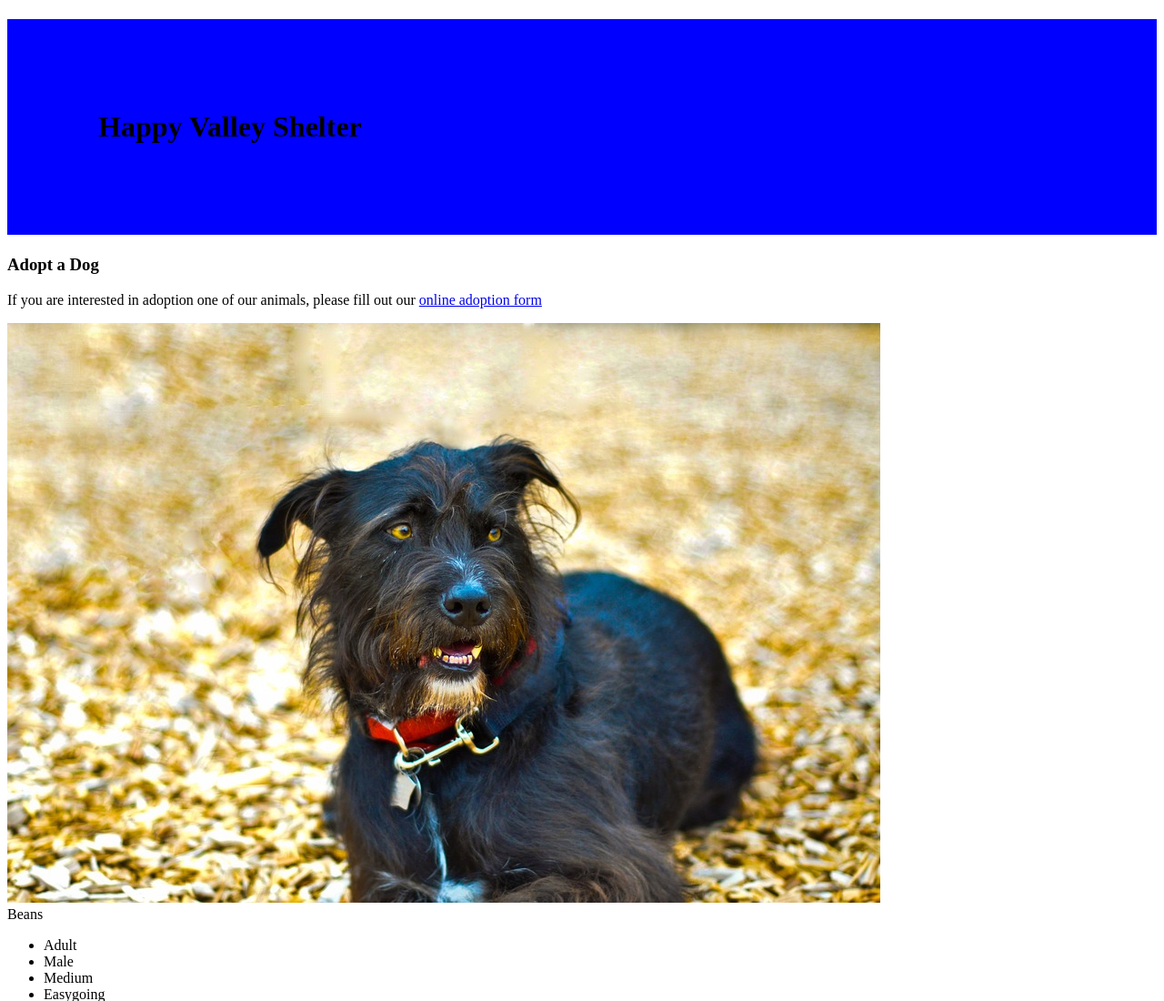
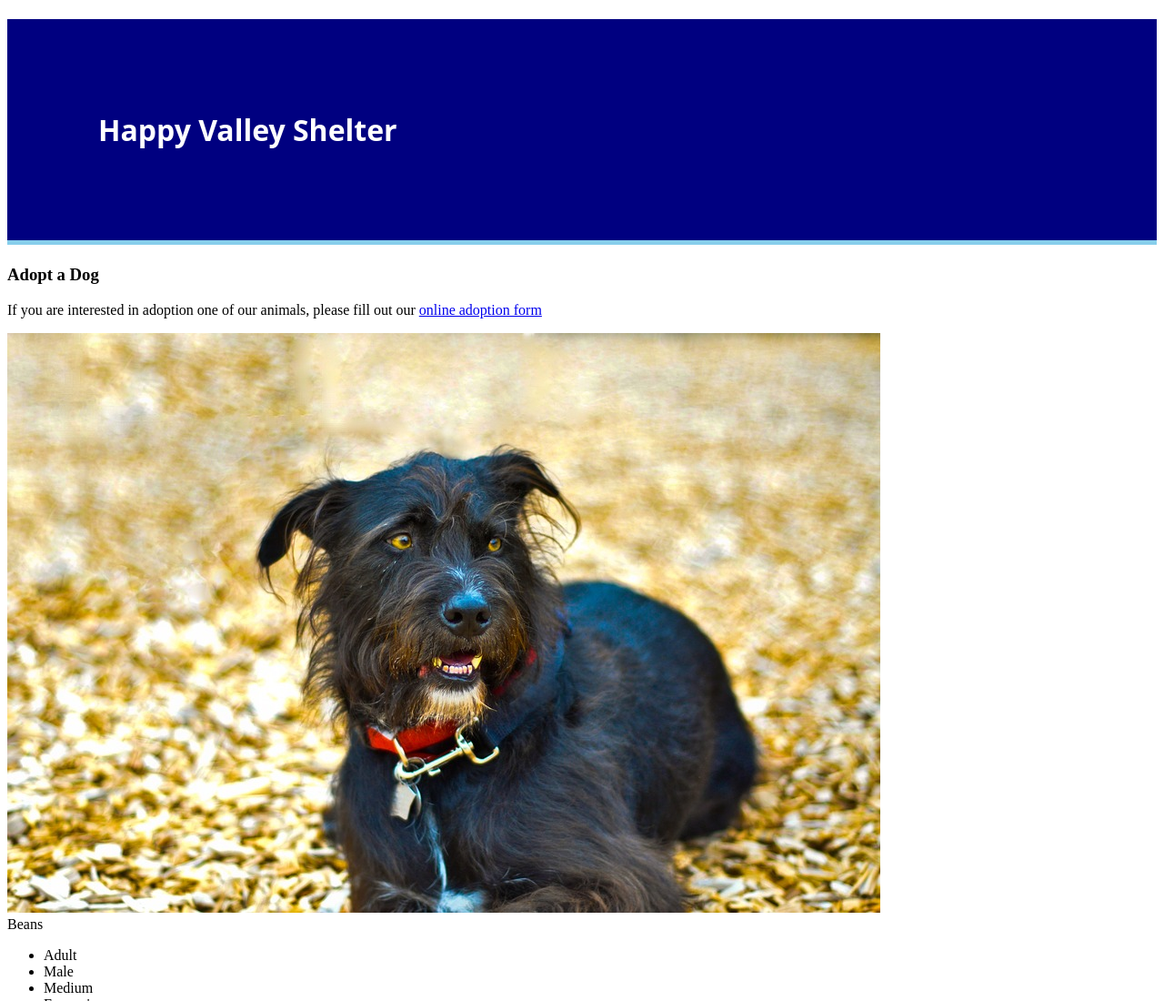
Before and after one commit to Momentum-Team-8/css--dog-adoption-efoley326, a plain HTML site: page index.html in a window 1280 px wide. Shown: the top 1100 px of the page at 91% size. Drawn offline with Linux system fonts and the light colour scheme.

Commit message:
progress

```diff
--- a/style.css
+++ b/style.css
@@ -2,8 +2,10 @@
 <link href="https://fonts.googleapis.com/css?family=Open+Sans:400,700|Oswald:400,700"
   rel="stylesheet">
 * {background-color:beige;}
-h1 {background-color: blue;
+h1 {background-color: navy;
+    color: white;
+    font-family: open sans;
+    text-align: left;
 padding: 100px;
-border-bottom:rgb(136, 172, 240);
-border-bottom-width: 6mm;
+border-bottom: skyblue solid 5px;
 }
```
